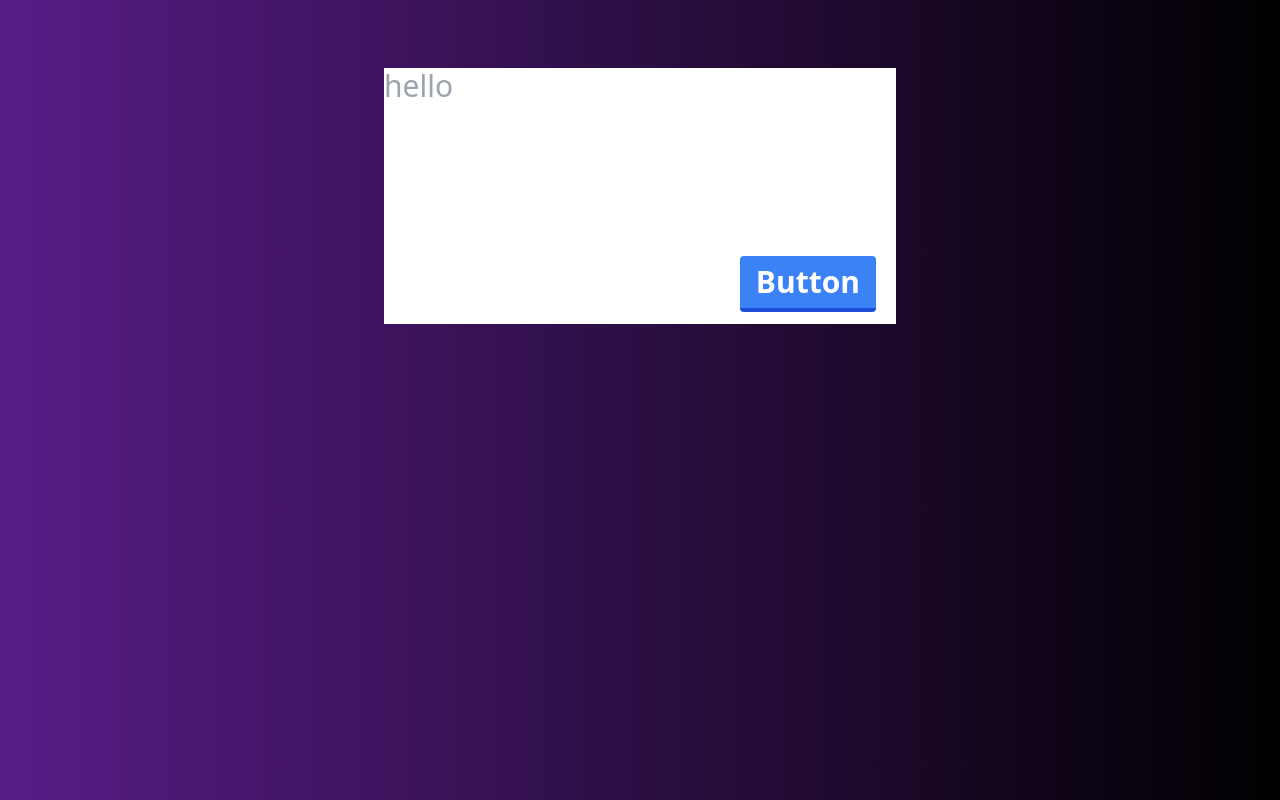
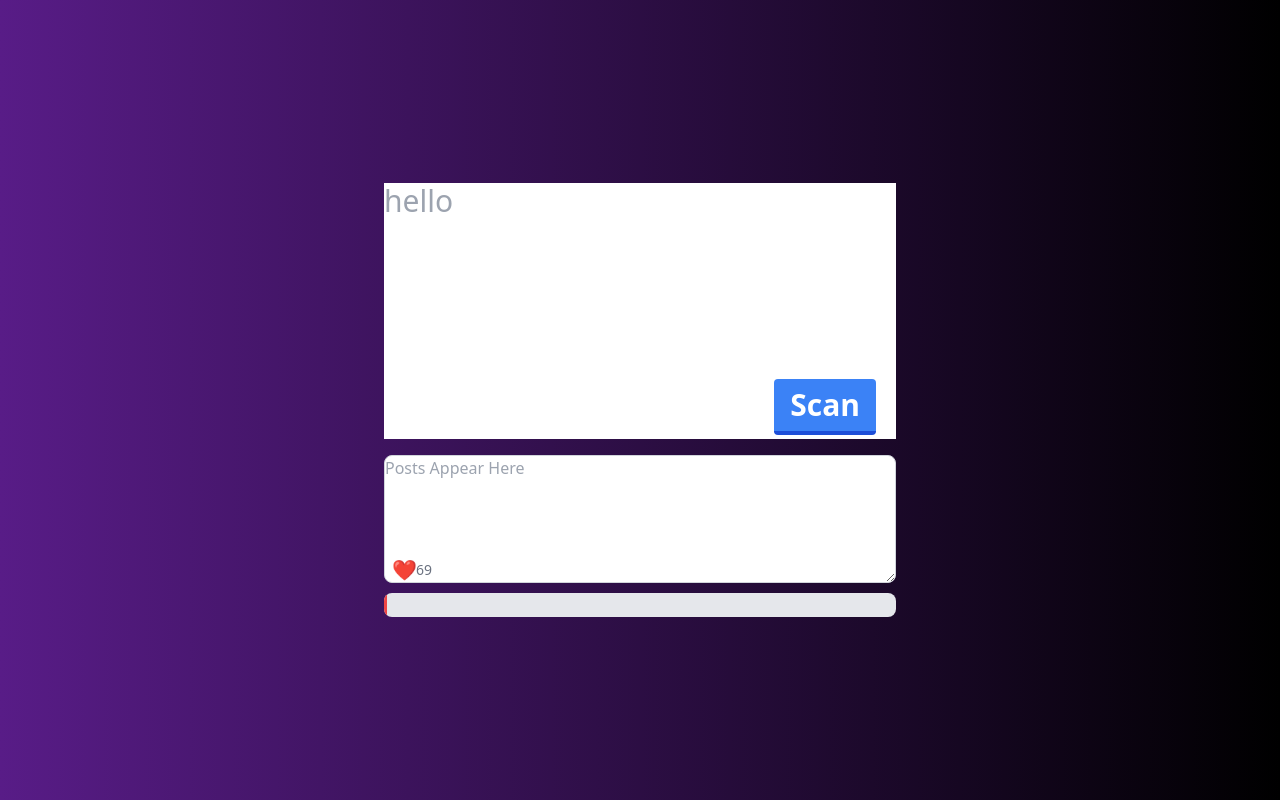
Before and after one commit to UmayerK/Winhacks2024, a React (Create React App) app in the folder win/: page / in a window 1280 px wide. Built offline with nearby package versions, Linux system fonts and the light colour scheme.

Commit message:
add posts

```diff
--- a/win/src/App.js
+++ b/win/src/App.js
@@ -1,5 +1,6 @@
 import React from 'react';
 import Form from './Textbox.js'; // Importing the Form component
+import Posts from './Posts';
 
 function App() {
   return (
@@ -9,6 +10,7 @@ function App() {
         {/* Apply the gradient classes and specify gradient colors */}
 
         <Form /> {/* Rendering the Form component */}
+        <Posts />
       </header>
     </div>
   );
--- /dev/null
+++ b/win/src/Posts.js
@@ -0,0 +1,58 @@
+import React, { useState } from "react";
+
+function Posts() {
+  const [posts, setPosts] = useState([
+    {
+      id: 1,
+      text: "F",
+      scamLikelihood: .5
+    }
+  ]);
+
+  const handleLikeClick = (postId) => {
+    setPosts(prevPosts =>
+      prevPosts.map(post =>
+        post.id === postId ? { ...post, liked: !post.liked } : post
+      )
+    );
+  };
+
+
+  return (
+    <div className="max-w-lg relative ">
+      {posts.map(post => (
+        <div key={post.id}>
+          <textarea
+            placeholder="Posts Appear Here"
+            className="w-full h-32 border border-gray-300 rounded-lg" // Added pl-8 for padding-left
+            readOnly // Make the textarea read-only
+          />
+          {/* Heart icon */}
+          <span
+            className={`absolute left-2 top-2/4 transform  text-xl mt-5 ${
+              post.liked ? "text-red-500" : "text-gray-500"
+            } cursor-pointer`}
+            onClick={() => handleLikeClick(post.id)}
+          >
+            ❤️
+          </span>
+          {/* Number next to heart */}
+          <span className="absolute left-7 top-2/4 transform  text-sm text-gray-500 mt-6 ml-1 ">
+            69
+          </span>
+          {/* Scam likelihood bar */}
+          <div className="mt-1">
+            <div className="w-full h-6 bg-gray-200 rounded-lg overflow-hidden">
+              <div
+                className="h-full bg-red-500"
+                style={{ width: `${post.scamLikelihood}%` }}
+              ></div>
+            </div>
+          </div>
+        </div>
+      ))}
+    </div>
+  );
+}
+
+export default Posts;
--- a/win/src/Textbox.js
+++ b/win/src/Textbox.js
@@ -24,12 +24,12 @@ function TextBox() {
   };
 
   return (
-    <div className="text-3xl font-bold flex flex-col items-center justify-center mb-[400px]">
+    <div className="text-3xl font-bold flex flex-col  justify-center ">
       <form className="font-bold flex flex-col items-center relative">
         <textarea
           id="textbox"
           name="textbox"
-          className="text-black w-[512px] h-[256px] text-md font-normal resize-none mb-2" // Disable resizing
+          className="text-black w-[512px] h-[256px] text-md font-normal resize-none mb-4" // Disable resizing
           value={inputText}
           onChange={handleChange} // Call handleChange function when the input value changes
           onKeyPress={handleKeyPress} // Call handleKeyPress function when a key is pressed
@@ -40,7 +40,7 @@ function TextBox() {
           className="absolute bottom-0 right-0 bg-blue-500 hover:bg-blue-400 text-white font-bold py-2 px-4 border-b-4 border-blue-700 hover:border-blue-500 rounded mb-5 mr-5"
           onClick={handleSubmit} // Call handleSubmit function when the button is clicked
         >
-          Button
+          Scan
         </button>
       </form>
     </div>
```
Also changed, not shown: 1 other file (tests, documents, lock files or other folders).
